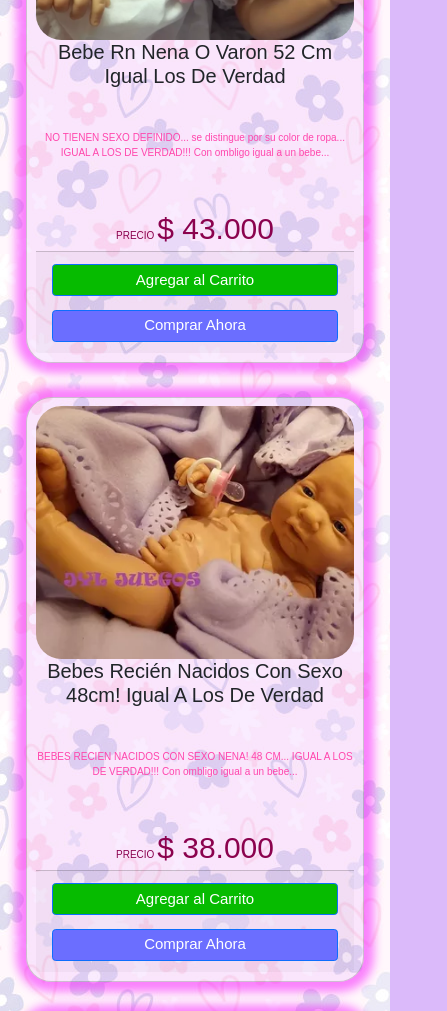
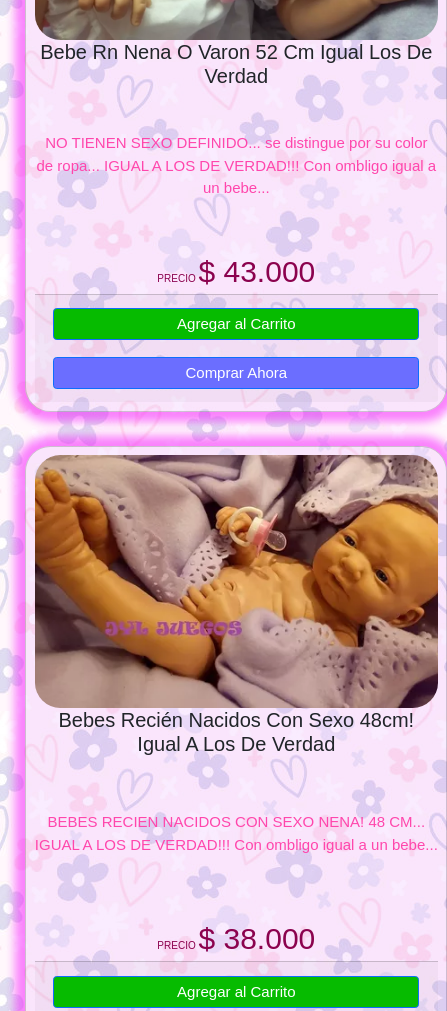
Before and after one commit to Jamoverflow1982/Jyl-Juegos, a plain HTML site: page pages/productos.html in a window 390 px wide. Shown: the part 1100-2111 px from the top of the page, 447 px wide, since content can reach past the window. Drawn offline with Linux system fonts and the light colour scheme; a web font is replaced by a local one.

Commit message:
Ajuste de medidas

```diff
--- a/css/estilos.css
+++ b/css/estilos.css
@@ -575,27 +575,30 @@ footer{
                 justify-content: center;
             }
             .card{
-                width: 40vh;
+                width: 50vh;
                 h5{
                     font-size: 2rem;
+                }
+                p{
+                    font-size: 1.5rem;
                 }
                 img{
                     height: 30vh;
                 }
                 .valor{
-                font-size: 3rem;
-            }
+                    font-size: 3rem;
+                }
             }
             .card-body {
                 padding: 0 0vh;
-                height: 25vh;
+                height: 30vh;
             }
             .card-footer{
                 flex-direction: column;
                 justify-content: center;
             }
             .btn-primary{
-                margin: .8vh;
+                margin: 1vh;
                 font-size: 1.5rem;
             }
         }
```
